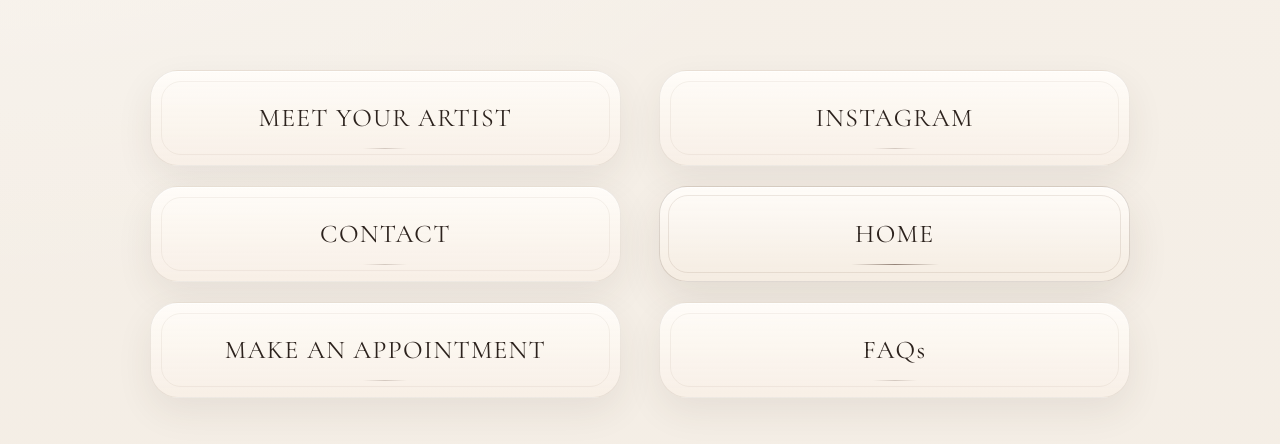
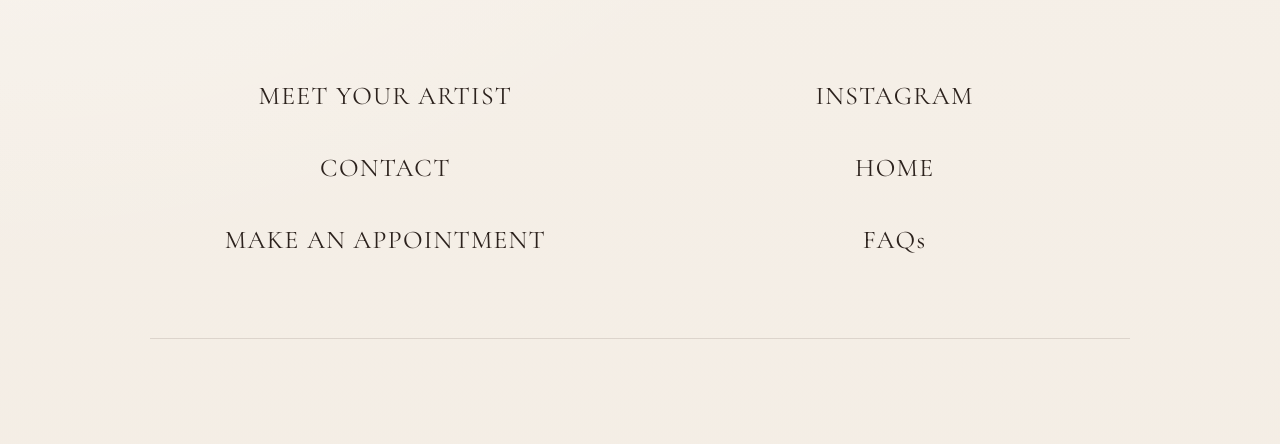
Before and after one commit to IoanMarian08/Portofoliu_MUA_Bianca, a React (Vite) app in the folder frontend/: page / in a window 1280 px wide. Shown: the part 785-1229 px from the top of the page. Built offline with nearby package versions, Linux system fonts and the light colour scheme; no server answers.

Commit message:
Simplify homepage menu links and refresh image manifest

```diff
--- a/frontend/src/data/generatedPortfolioImages.json
+++ b/frontend/src/data/generatedPortfolioImages.json
@@ -114,6 +114,9 @@
     "/generated/images/mature%20skin/IMG_9895.webp",
     "/generated/images/mature%20skin/IMG_9896.webp"
   ],
+  "meet_the_artist.png": [
+    "/generated/images/meet_the_artist.png"
+  ],
   "retro - pin up": [
     "/generated/images/retro%20-%20pin%20up/IMG_2421.webp",
     "/generated/images/retro%20-%20pin%20up/IMG_2428.webp",
--- a/frontend/src/styles/global.css
+++ b/frontend/src/styles/global.css
@@ -378,89 +378,27 @@
 }
 
 .menu-link {
-  position: relative;
-  isolation: isolate;
   display: flex;
   align-items: center;
   justify-content: center;
-  min-height: 96px;
-  border: 1px solid rgba(93, 72, 56, 0.1);
-  border-radius: 28px;
-  background:
-    linear-gradient(180deg, rgba(255, 252, 248, 0.98), rgba(247, 239, 230, 0.92));
-  box-shadow:
-    0 14px 36px rgba(67, 46, 34, 0.08),
-    inset 0 1px 0 rgba(255, 255, 255, 0.72);
-  padding: 24px 28px;
+  min-height: 52px;
+  padding: 8px 12px;
   font-family: var(--font-heading);
-  font-size: clamp(1.3rem, 2vw, 1.8rem);
+  font-size: clamp(1.35rem, 2vw, 1.9rem);
   line-height: 1;
   letter-spacing: 0.05em;
   text-align: center;
   text-wrap: pretty;
-  transition:
-    transform 320ms ease,
-    color 240ms ease,
-    border-color 240ms ease,
-    background 240ms ease,
-    box-shadow 320ms ease;
-}
-
-.menu-link::before {
-  content: '';
-  position: absolute;
-  inset: 10px;
-  z-index: -1;
-  border-radius: 20px;
-  border: 1px solid rgba(126, 98, 79, 0.08);
-  transition: inset 320ms ease, border-color 240ms ease, opacity 240ms ease;
-}
-
-.menu-link::after {
-  content: '';
-  position: absolute;
-  left: 50%;
-  bottom: 16px;
-  width: 44px;
-  height: 1px;
-  transform: translateX(-50%);
-  background: linear-gradient(90deg, transparent, rgba(79, 55, 43, 0.4), transparent);
-  opacity: 0.55;
-  transition: width 320ms ease, opacity 240ms ease, background 240ms ease;
+  transition: transform 240ms ease, color 240ms ease, opacity 240ms ease;
 }
 
 .menu-link:hover {
-  transform: translateY(-4px) scale(1.01);
+  transform: translateY(-1px);
   color: var(--color-accent);
-  border-color: rgba(79, 55, 43, 0.18);
-  background:
-    linear-gradient(180deg, rgba(255, 253, 250, 1), rgba(245, 236, 226, 0.96));
-  box-shadow:
-    0 18px 48px rgba(67, 46, 34, 0.12),
-    inset 0 1px 0 rgba(255, 255, 255, 0.8);
-}
-
-.menu-link:hover::before,
-.menu-link.active::before {
-  inset: 8px;
-  border-color: rgba(126, 98, 79, 0.14);
-}
-
-.menu-link:hover::after,
-.menu-link.active::after {
-  width: 88px;
-  opacity: 0.9;
-  background: linear-gradient(90deg, transparent, rgba(79, 55, 43, 0.65), transparent);
 }
 
 .menu-link.active {
   color: var(--color-text);
-  border-color: rgba(79, 55, 43, 0.18);
-  background:
-    linear-gradient(180deg, rgba(255, 252, 248, 0.99), rgba(244, 235, 225, 0.95));
-  box-shadow:
-    0 16px 40px rgba(67, 46, 34, 0.1),
-    inset 0 1px 0 rgba(255, 255, 255, 0.78);
 }
 
 .section {
```
